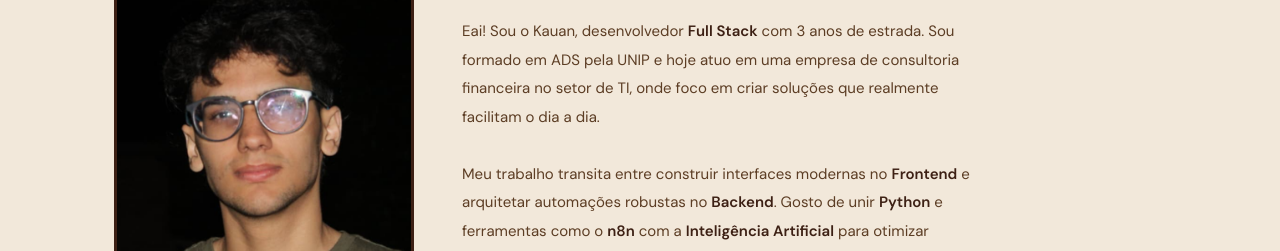
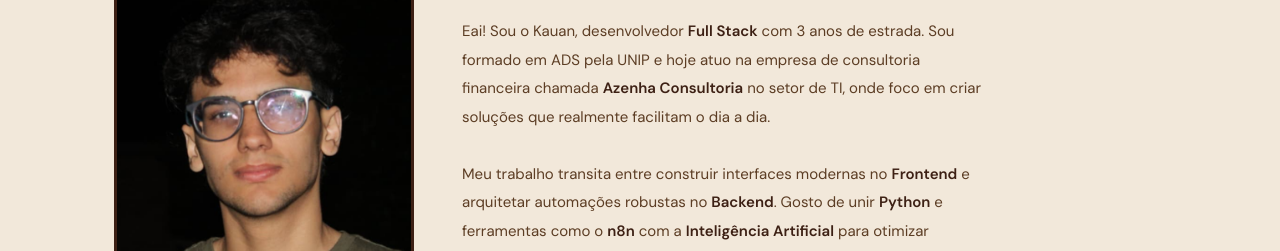
Before and after one commit to Kaytxt/Portifolio, a plain HTML site: page index.html in a window 1280 px wide. Shown: the part 1025-1276 px from the top of the page. Drawn offline with nearby package versions, Linux system fonts and the light colour scheme.

Commit message:
Update index.html

```diff
--- a/index.html
+++ b/index.html
@@ -448,7 +448,7 @@
   <div class="sobre-content">
     <h2 class="section-label reveal">Sobre<br>mim:</h2>
     <p class="sobre-text reveal">
-      Eai! Sou o Kauan, desenvolvedor <strong>Full Stack</strong> com 3 anos de estrada. Sou formado em ADS pela UNIP e hoje atuo em uma empresa de consultoria financeira no setor de TI, onde foco em criar soluções que realmente facilitam o dia a dia.
+      Eai! Sou o Kauan, desenvolvedor <strong>Full Stack</strong> com 3 anos de estrada. Sou formado em ADS pela UNIP e hoje atuo na empresa de consultoria financeira chamada <strong>Azenha Consultoria</strong> no setor de TI, onde foco em criar soluções que realmente facilitam o dia a dia.
       <br><br>
       Meu trabalho transita entre construir interfaces modernas no <strong>Frontend</strong> e arquitetar automações robustas no <strong>Backend</strong>. Gosto de unir <strong>Python</strong> e ferramentas como o <strong>n8n</strong> com a <strong>Inteligência Artificial</strong> para otimizar processos e tirar ideias do papel.
       <br><br>
```
